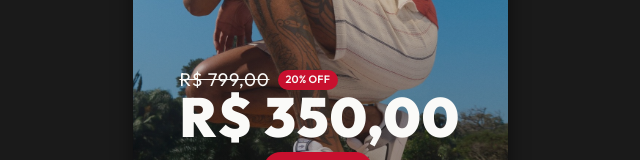
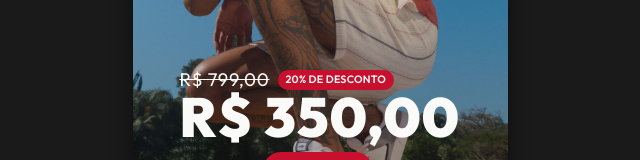
Before and after one commit to lucasxsdw/Teste-pratico-wicomm, a React (Vite) app: page / in a window 1280 px wide. Shown: the part 406-566 px from the top of the page, without its empty margins (320-960 px from the left). Built offline with nearby package versions, Linux system fonts and the light colour scheme.

Commit message:
fix: aplica span no botao confira e corrige layout da promo

```diff
--- a/src/components/BannerPrincipal/BannerPrincipal.jsx
+++ b/src/components/BannerPrincipal/BannerPrincipal.jsx
@@ -7,13 +7,13 @@ export function BannerPrincipal() {
         <div className="banner_content">
           <div className="topo-preco">
             <del className="preco-antigo">R$ 799,00</del>
-            <div className="promo">20% OFF</div>
+            <div className="promo">20% DE DESCONTO</div>
           </div>
           <h1 className="preco-atual">R$ 350,00</h1>
         </div>
 
         <a href="#" className="confira-button">
-          Confira
+          <span>CONFIRA</span>
         </a>
 
         <div className="paginacao-container">
```
